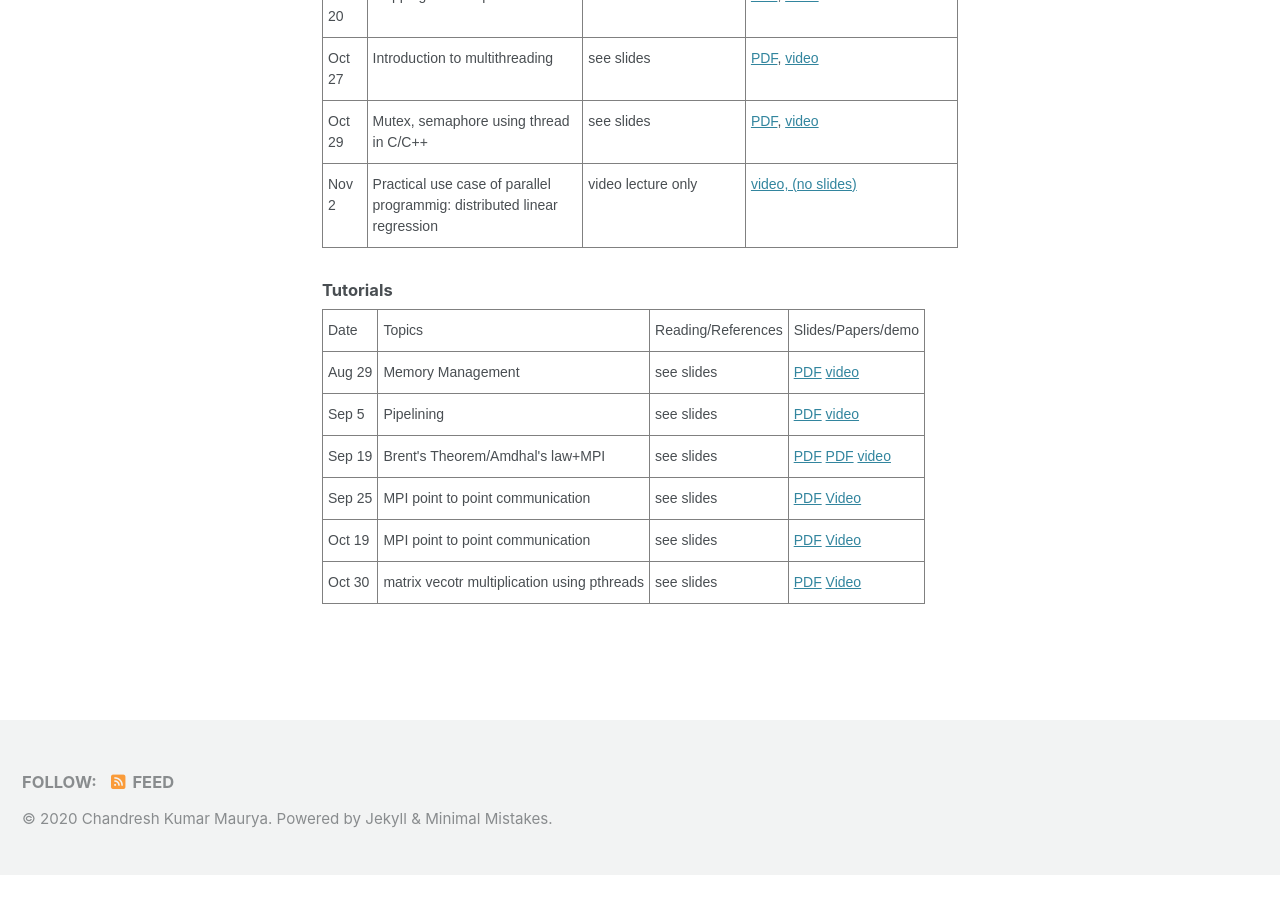
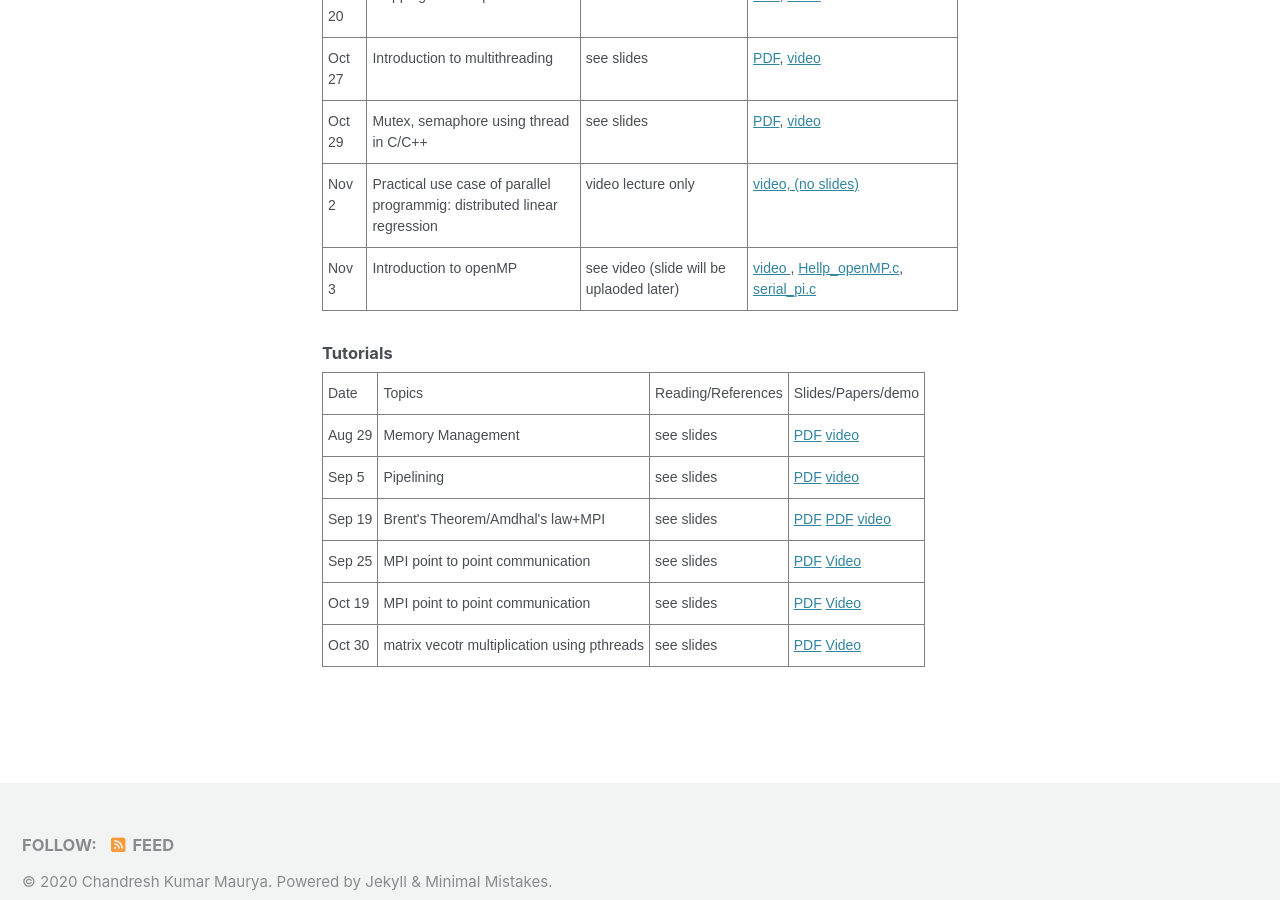
Before and after one commit to chandreshiit/oldsite, a Jekyll site: the page built from _pages/parallelcomputing.md, in a window 1280 px wide and 900 px high, scrolled down 2627 px. Built offline with Jekyll 4.4.1, drawn with Linux system fonts in a browser that asks for light colours; cached includes are drawn as plain includes; nearby versions of some CDN libraries; before the commit the page ends 3501 px from its top, so only the background shows below that.

Commit message:
added tuto 7

```diff
--- a/_pages/parallelcomputing.md
+++ b/_pages/parallelcomputing.md
@@ -167,9 +167,20 @@ author_profile: false
         <td class="tg-0pky">Practical use case of parallel programmig: distributed linear regression</td>
     <td class="tg-0pky">video lecture only</td>
          <td class="tg-0pky"> <a href="    https://drive.google.com/file/d/150ex8eskSd3sKmeCloiDxTPnyDMpoA8c/view?usp=sharing">video, (no slides)</a></td>     </tr>
+     <tr>
+    <td class="tg-0pky">Nov 3</td>
+        <td class="tg-0pky">Introduction to openMP</td>
+    <td class="tg-0pky"> see video (slide will be uplaoded later) </td>
+         <td class="tg-0pky"> <a href="    https://drive.google.com/file/d/150ex8eskSd3sKmeCloiDxTPnyDMpoA8c/view?usp=sharing">video </a>, <a href="https://drive.google.com/file/d/1zw9KqI-5QeRPXAPGulym08JbGRDBr25h/view?usp=sharing">Hellp_openMP.c</a>, <a href="https://drive.google.com/file/d/1HLevLC0U7Wd609N8IX_Mvhvblu_vxY2Z/view?usp=sharing">serial_pi.c</a>
+         </td>     </tr>  </table>
 
 
-</table>
+
+
+
+
+
+
 
 
 
```
